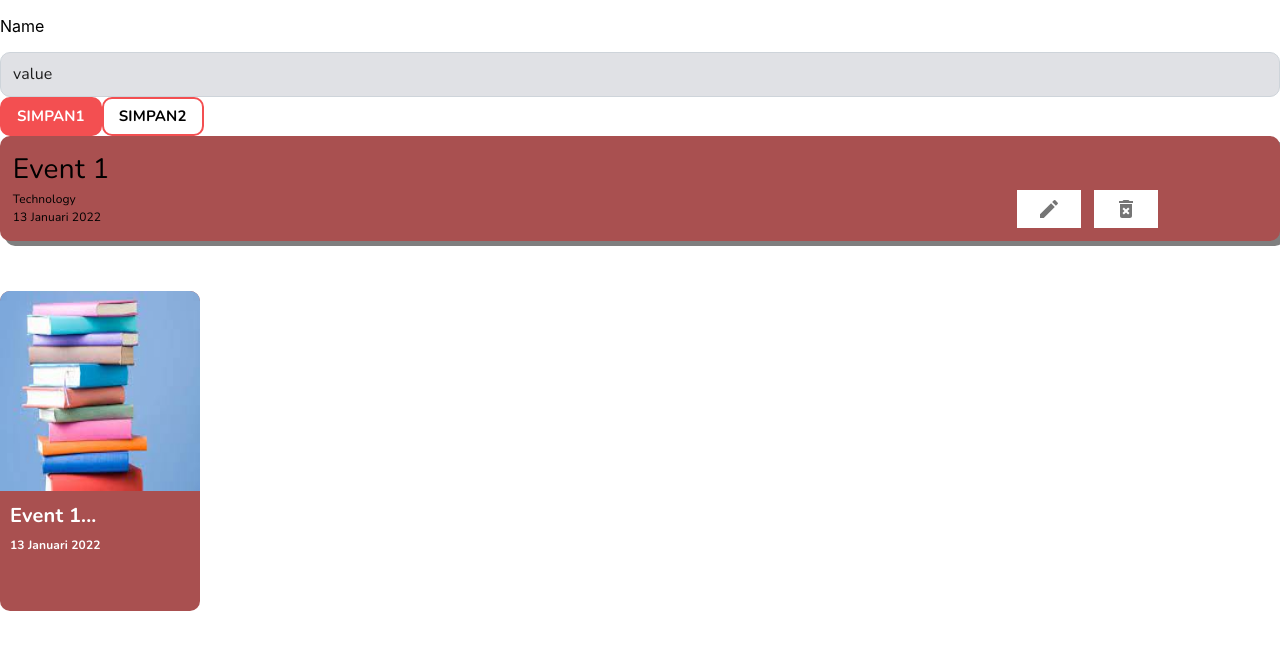
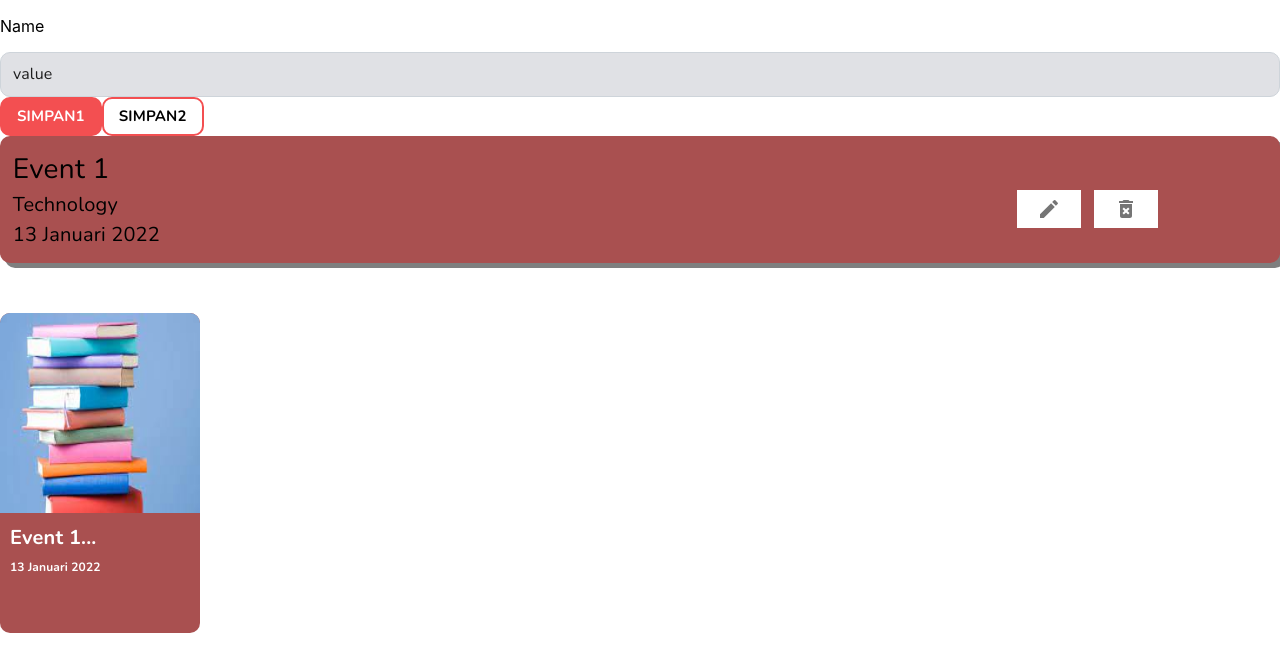
Before and after one commit to jemidamanik23/EventPlannerSirclo, a Next.js app: page / in a window 1280 px wide. Shown: the top 672 px of the page. Built offline with nearby package versions, Linux system fonts and the light colour scheme.

Commit message:
minor customtypography

```diff
--- a/components/CustomTypography/CustomTypography.tsx
+++ b/components/CustomTypography/CustomTypography.tsx
@@ -39,7 +39,7 @@ function CustomH1({ content }: { content:string | undefined}) {
     return (
       <Typography sx={{
         fontFamily: "Nunito",
-        fontSize:{xs:"24px", sm:"18px",md:"12px"},
+        fontSize:{xs:"12px", sm:"18px",md:"20px"},
         color:"#000000",
        }}>
            {content}
```
